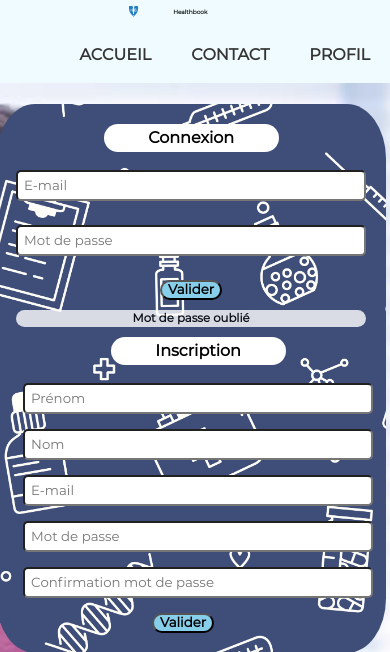
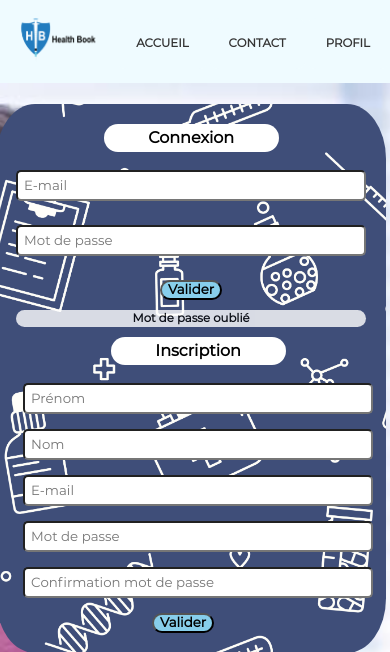
Before and after one commit to ClemBlue/Sant-Connect-, a PHP site: page /index.php in a window 390 px wide. Shown: the top 652 px of the page. Run offline with PHP 8.4, Linux system fonts and the light colour scheme.

Commit message:
versionfinal

```diff
--- a/asset/css/style.css
+++ b/asset/css/style.css
@@ -93,22 +93,12 @@ table {
 	display: flex;
 	justify-content: flex-end;
 }
-.logotitre {
-	display: flex;
-	align-items: center;
-	width: 40%
-}
-.titrenav h1 {
-	font-family: 'montserratregular', sans-serif;
-	font-weight: bold;
-	text-transform: capitalize;
-	font-size: 1.5vw;
-}
+
 .logo {
-	width: 36%
+	width: 45%
 }
 .logo img {
-	width: 58%;
+	width: 50%;
 }
 .headernav nav ul li a {
 	background-color: #EFFBFF;
@@ -469,13 +459,17 @@ justify-content: center;
 }
  @media screen and (max-width:	600px )
 {
-	.headernav {
+	/* .headernav {
 		display: flex;
 		flex-direction: column;
+	} */
+.logo img {
+ width: 88%;
 }
  .menunav  ul li a {
-		display: flex;
-		flex-direction: column;
+	/* display: flex;
+	flex-direction: column; */
+	font-size: 3vw;
 }
  .minibox1 {
 	display: flex;
@@ -489,7 +483,6 @@ justify-content: center;
 {
 
 .form {
-
 padding: 20px;
 height: fit-content;
 }
@@ -594,11 +587,5 @@ justify-content: center;
 		height: 1000px;
 
 	}
-}
-  @media screen and (max-height:	600px )
-{
-	.menunav {
 
 }
-
-}
--- a/inc/header-front.php
+++ b/inc/header-front.php
@@ -9,15 +9,9 @@
     <body>
       <header>
       <div class="headernav">
-        <div class="logotitre">
        <div class="logo">
         <img src="asset/img/logohb.png" alt="">
        </div>
-       <div class="titrenav">
-        <h1>Healthbook</h1>
-       </div>
-       </div>
-
         <div class="menunav">
            <nav>
              <ul>
```
Also changed, not shown: asset/img/logohb.png. Lines whose indentation alone changed are shown as unchanged.
